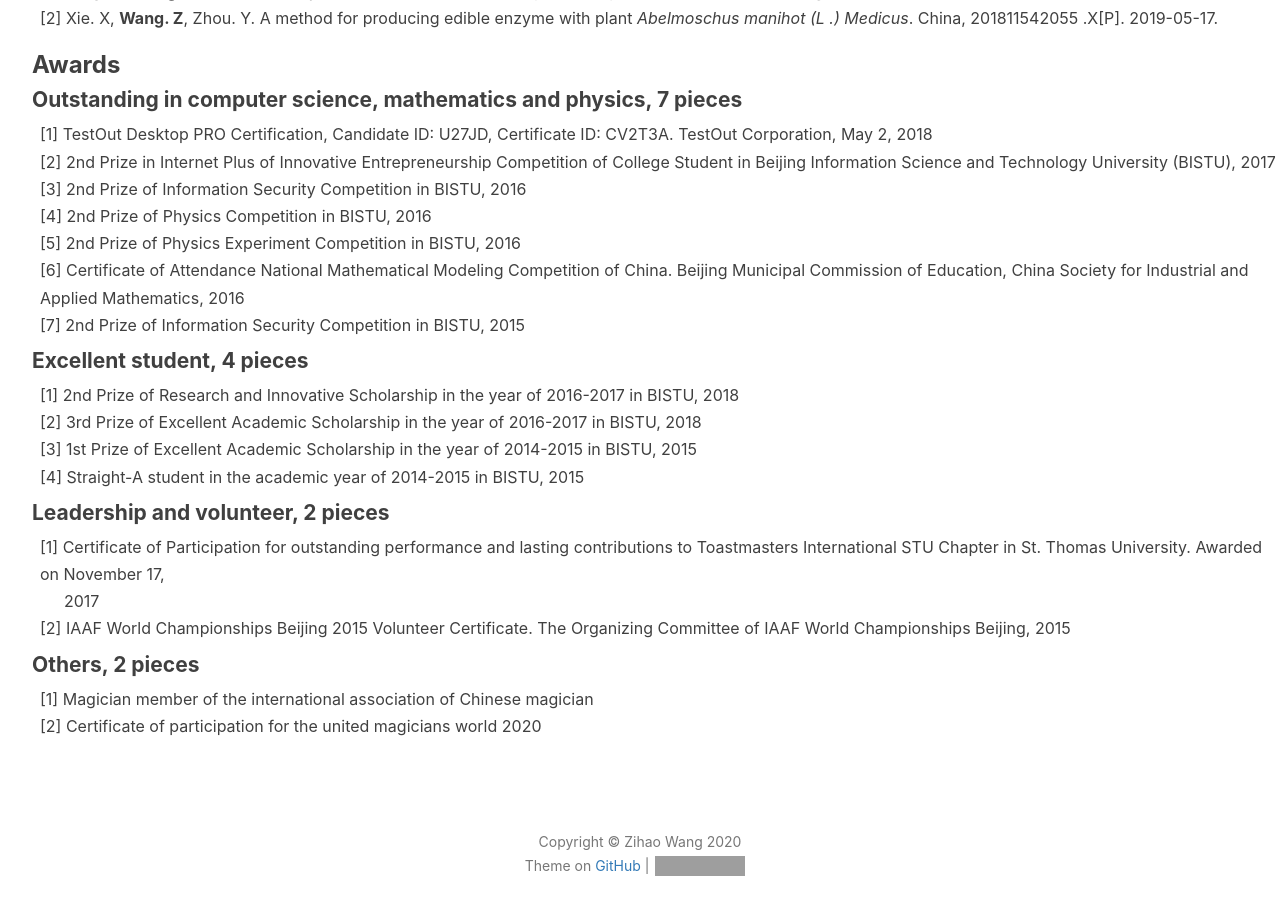
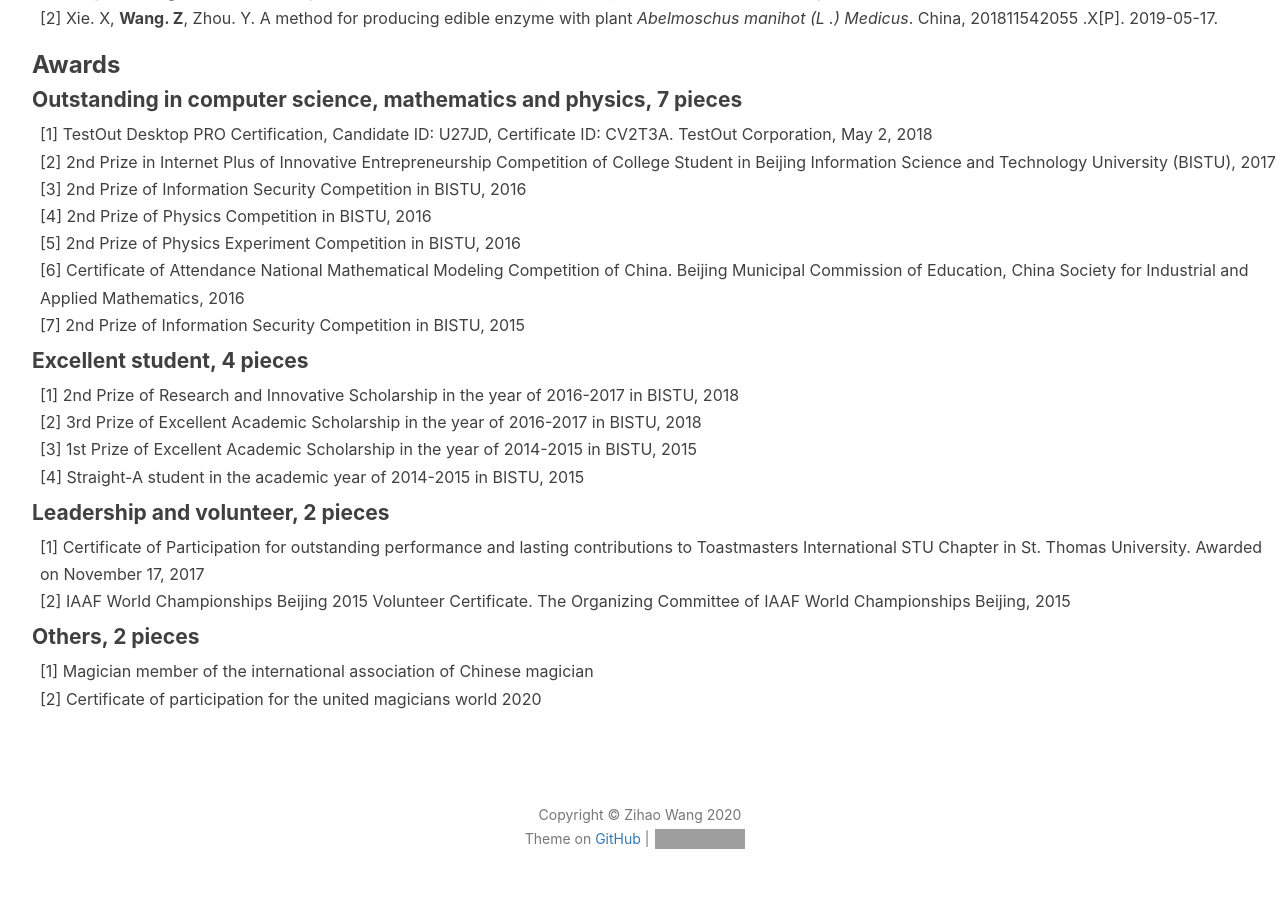
Before and after one commit to wangzh3/wangzh3.github.io, a Jekyll site: the page built from tags.html, in a window 1280 px wide and 900 px high, scrolled down 587 px. Built offline with Jekyll 4.4.1, drawn with Linux system fonts in a browser that asks for light colours; nearby versions of some CDN libraries; comment, search, counter and statistics services are not loaded; grey boxes are pictures that could not be loaded.

Commit message:
Update tags.html

```diff
--- a/tags.html
+++ b/tags.html
@@ -40,8 +40,7 @@ header-img: "img/post-bg-desk.jpg"
         <li>[3]	2nd Prize of Information Security Competition in BISTU, 2016</li>
         <li>[4]	2nd Prize of Physics Competition in BISTU, 2016</li>
         <li>[5]	2nd Prize of Physics Experiment Competition in BISTU, 2016</li>
-        <li>[6]	Certificate of Attendance National Mathematical Modeling Competition of China. Beijing Municipal Commission of Education, China Society for Industrial and Applied
-        <span style="text-indent:2em;">Mathematics, 2016</span></li>
+        <li>[6]	Certificate of Attendance National Mathematical Modeling Competition of China. Beijing Municipal Commission of Education, China Society for Industrial and Applied Mathematics, 2016</li>
         <li>[7]	2nd Prize of Information Security Competition in BISTU, 2015</li>
     </ul>
 
@@ -56,8 +55,7 @@ header-img: "img/post-bg-desk.jpg"
 
     <span style="display:block;text-indent:2em;"><h4><strong>Leadership and volunteer, 2 pieces</strong></h4> </span>
     <ul style="list-style-type:none">
-        <li>[1]	Certificate of Participation for outstanding performance and lasting contributions to Toastmasters International STU Chapter in St. Thomas University. Awarded on November 17,
-        <span style="display:block;text-indent:1.5em;">2017</span></li>
+        <li>[1]	Certificate of Participation for outstanding performance and lasting contributions to Toastmasters International STU Chapter in St. Thomas University. Awarded on November 17, 2017</li>
         <li>[2]	IAAF World Championships Beijing 2015 Volunteer Certificate. The Organizing Committee of IAAF World Championships Beijing, 2015</li>
     </ul>
 
```
